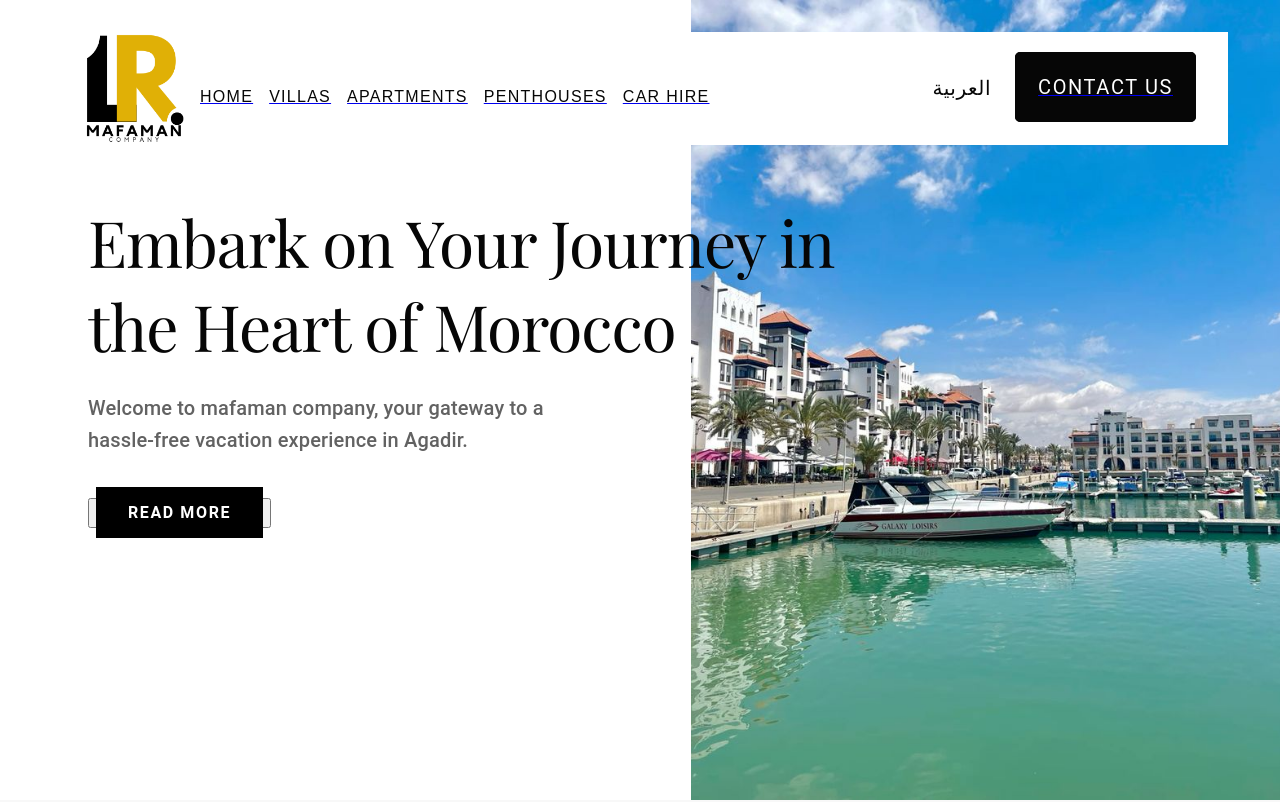
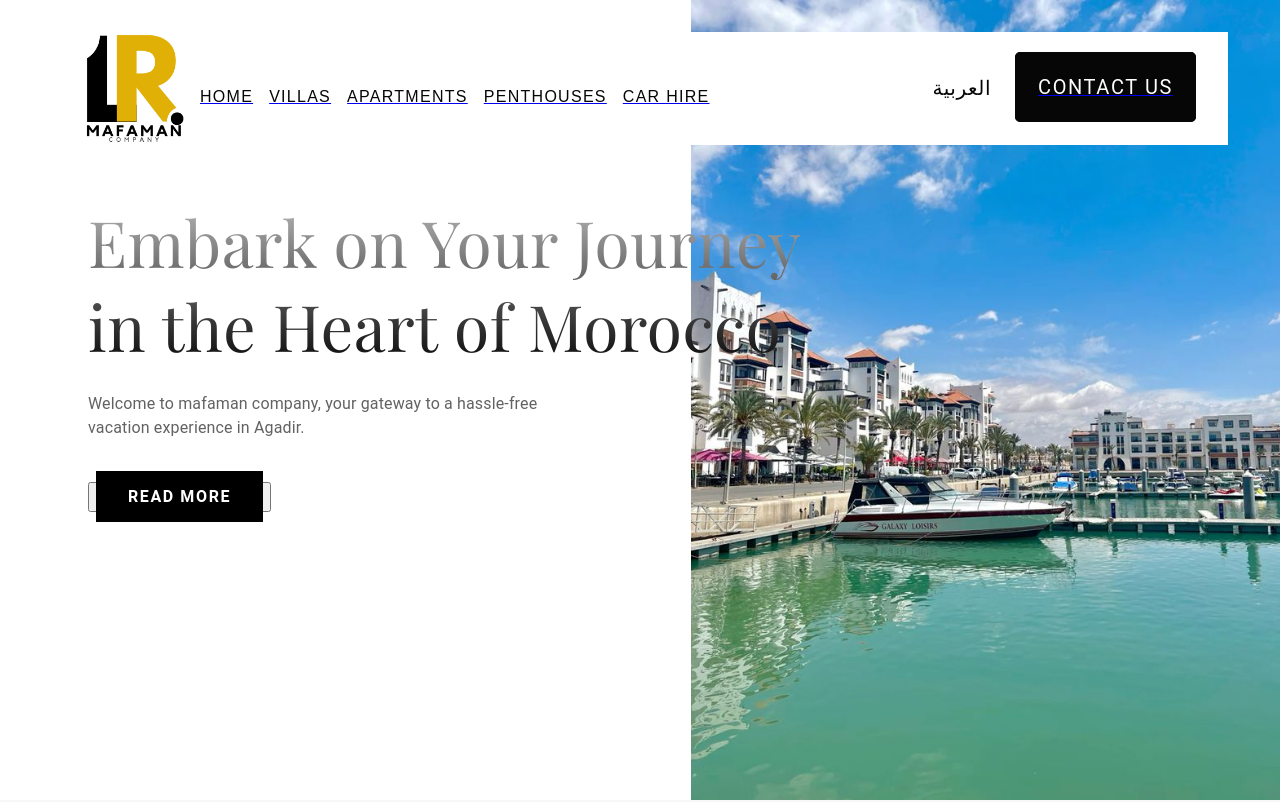
Before and after one commit to MOUADAKROUBI/hotel-booking, a React (Vite) app: page /en/home in a window 1280 px wide. Shown: the top 802 px of the page. Built offline with nearby package versions, Linux system fonts and the light colour scheme; a web font is replaced by a local one.

Commit message:
i style hero-title

```diff
--- a/src/App.css
+++ b/src/App.css
@@ -21,6 +21,12 @@ body {
     font-family: Muli, sans-serif !important;;
     font-size: 18px !important;
     line-height: 1.778em !important;
+}
+
+.hero-title {
+    background: linear-gradient(to bottom, var(--neutral-400), #060606) !important;
+    -webkit-background-clip: text !important;
+    -webkit-text-fill-color: transparent !important;
 }
 
 .linkCate {
--- a/src/Components/Home/Hero.tsx
+++ b/src/Components/Home/Hero.tsx
@@ -52,9 +52,9 @@ export default function Hero({
               }}
             >
               <Typography
-                variant="h1"
+                className="hero-title"
+                component="h1"
                 sx={{
-                  color: "black",
                   fontSize: { xs: "49px", sm: "58px", md: "70px", lg: "84px" },
                   fontWeight: 400,
                   lineHeight: "1.095em",
@@ -68,9 +68,8 @@ export default function Hero({
                   : "إنطلق في رحلتك في قلب المغرب"}
               </Typography>
               <Typography
-                variant="h6"
+                component="p"
                 sx={{
-                  color: "#626262",
                   pl: "24px",
                   maxWidth: { xs: "100%", lg: "500px" },
                 }}
```
Also changed, not shown: 1 other file (tests, documents, lock files or other folders).
